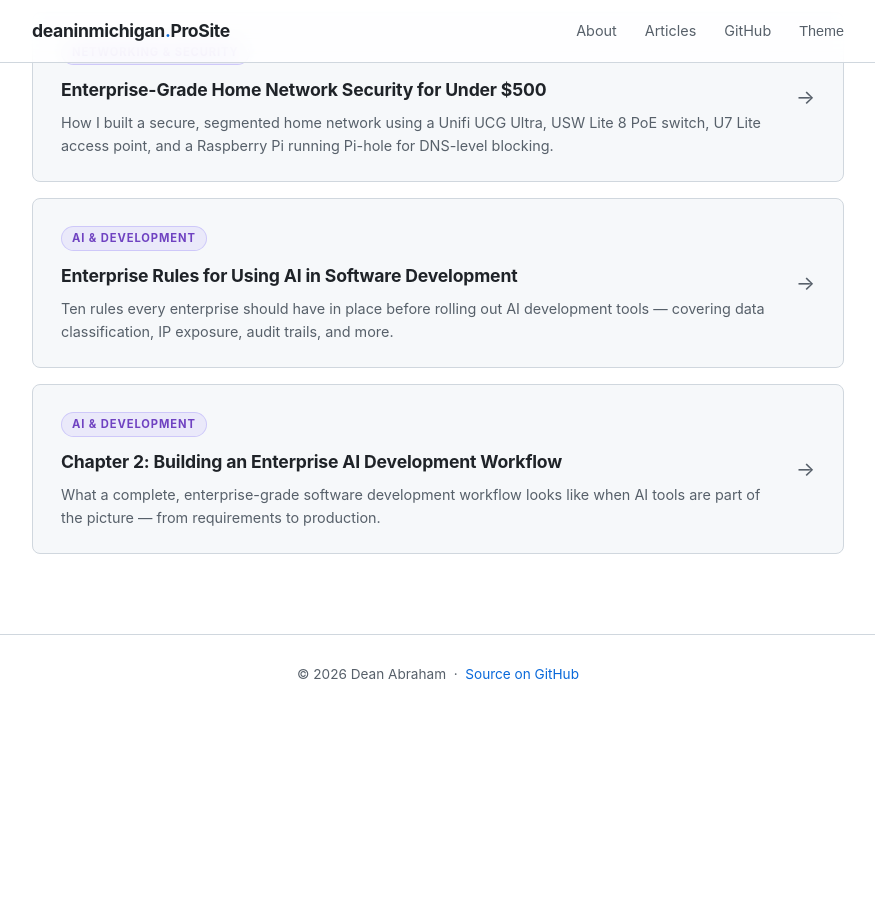
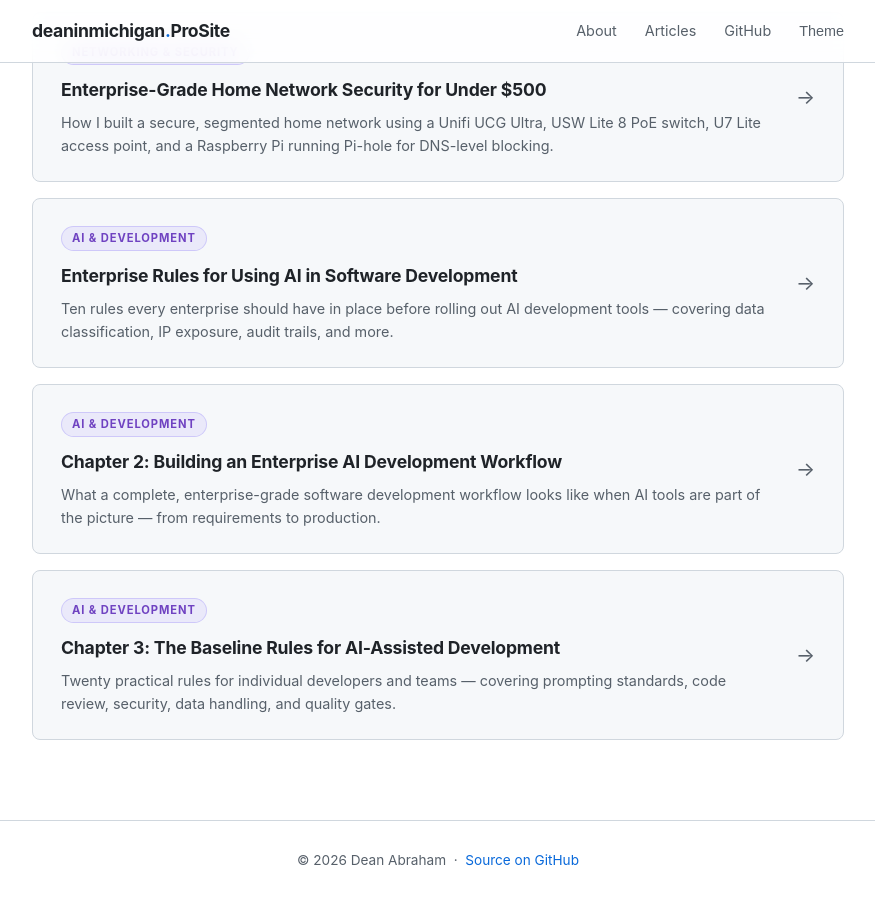
Before and after one commit to DeanInMichigan/ProSite, a Jekyll site: the page built from index.html, in a window 1280 px wide and 900 px high, scrolled down 2021 px. Shown: the whole window, without its empty margins (202-1077 px from the left). Built offline with Jekyll 4.4.1, drawn with Linux system fonts in a browser that asks for light colours; before the commit the page ends 2735 px from its top, so only the background shows below that; some of the changed lines change nothing that is shown.

Commit message:
Chpt 3 added

````diff
--- /dev/null
+++ b/_articles/enterprise-ai-baseline-rules.md
@@ -0,0 +1,263 @@
+---
+title: "Chapter 3: The Baseline Rules for AI-Assisted Development"
+description: "Twenty practical rules for individual developers and teams — covering prompting standards, code review, security, data handling, and quality gates."
+tag: "AI & Development"
+order: 6
+---
+
+# Chapter 3: The Baseline Rules for AI-Assisted Development
+
+In [Chapter 1]({{ '/articles/enterprise-ai-dev-rules/' | relative_url }}), we covered the ten enterprise rules for deploying AI coding tools safely. In [Chapter 2]({{ '/articles/enterprise-ai-dev-workflow/' | relative_url }}), we walked through a complete development workflow that integrates AI at every stage.
+
+Now we get specific.
+
+This is the baseline ruleset — the ground-level rules that individual developers and teams should follow on every project, every day. These aren't policies for the executive deck. These are working rules: practical, numbered, and each one paired with the reason it exists.
+
+Organize them however makes sense for your team. Put them in your developer handbook, your onboarding checklist, your repo's CONTRIBUTING.md. But get them written down, agreed upon, and enforced. Because informal norms don't survive team growth, deadline pressure, or the sheer speed at which AI tools are evolving.
+
+---
+
+## Part 1: Prompting Standards
+
+These rules govern how developers interact with AI tools. Quality in, quality out — but also safety in, safety out.
+
+---
+
+**Rule 1: Always provide context about purpose, not just the task.**
+
+*The rule:* When prompting an AI tool, explain what the code is for, not just what you want it to do. Include the language, framework, relevant libraries, and version constraints.
+
+*Why it matters:* A prompt like "write a login function" will produce something generic, potentially insecure, and almost certainly wrong for your specific stack. A prompt like "write a login action in ASP.NET Core 8 using ASP.NET Core Identity with bcrypt password hashing, returning a signed JWT — the app uses a global exception handler middleware and error responses must follow RFC 7807 problem details" produces something you can actually use. Garbage prompts produce garbage code. Context is not optional.
+
+---
+
+**Rule 2: Never include secrets, credentials, or PII in a prompt.**
+
+*The rule:* Strip all API keys, database passwords, tokens, personally identifiable information, and proprietary data from any code or context you paste into an AI tool. Always. Without exception.
+
+*Why it matters:* Every prompt you send is processed on a remote server. Even in enterprise-tier tools with strong data handling agreements, you are increasing the surface area for potential exposure. Beyond technical risk, this is a compliance issue: depending on your industry, passing PII to a third-party AI service without proper data processing agreements may be a regulatory violation. The rule is simple: if it's sensitive, it doesn't go in the prompt.
+
+---
+
+**Rule 3: Specify security and error handling requirements explicitly.**
+
+*The rule:* Don't assume the AI will include input validation, error handling, or security controls. Ask for them by name.
+
+*Why it matters:* AI tools optimize for code that works in the happy path. They will give you a function that runs — but it may not validate inputs, handle edge cases, or fail gracefully. Unless you ask for it, you probably won't get it. Prompts like *"include input validation and return a 400 with a descriptive error if the input is invalid"* or *"this function handles user-uploaded files — include path traversal protection"* produce significantly safer output.
+
+---
+
+**Rule 4: When asking for refactoring, state the reason.**
+
+*The rule:* When using AI to refactor existing code, specify why — is it for performance, readability, testability, security, or reducing complexity?
+
+*Why it matters:* Refactoring for readability and refactoring for performance are different operations that can produce contradictory results. Without a stated goal, the AI will make judgment calls you didn't ask for. You may end up with technically correct code that doesn't serve the purpose of the change — and a reviewer who can't tell what the refactor was even trying to accomplish.
+
+---
+
+**Rule 5: Treat multi-step prompting as a discipline.**
+
+*The rule:* For complex tasks, break your prompting into stages: design first, then implement, then test. Don't ask for everything in one prompt.
+
+*Why it matters:* One-shot prompts for complex features produce bloated, poorly-structured output that's hard to review and harder to debug. Walking through the problem in stages — *"here's the data model, does this design make sense?"* then *"now implement the persistence layer"* — produces better code and forces the developer to actually think through the problem rather than outsourcing the thinking entirely.
+
+---
+
+## Part 2: Code Acceptance & Review
+
+These rules govern what happens between AI output and a merged commit.
+
+---
+
+**Rule 6: Read every line before you accept it.**
+
+*The rule:* No auto-accepting suggestions without reading them. Every line of AI-generated code that enters your codebase must be understood by the person accepting it.
+
+*Why it matters:* GitHub Copilot's inline suggestions are fast and often feel obviously right. That feeling is a trap. Studies of AI-generated code consistently find security vulnerabilities in a significant percentage of output — vulnerabilities that look fine at a glance. The developer who accepts the suggestion owns the code. Owning code you don't understand is a liability.
+
+---
+
+**Rule 7: If you can't explain it, you can't ship it.**
+
+*The rule:* If a block of AI-generated code does something you can't explain to a colleague, that's a blocker — not a question for later. Stop, understand it, or rewrite it.
+
+*Why it matters:* This rule sounds obvious but is routinely violated under deadline pressure. "The AI seemed confident" is not a code review. The inability to explain code is a signal that you don't understand its failure modes, its edge cases, or what happens when it receives unexpected input. That's exactly the kind of code that creates incidents six months later.
+
+---
+
+**Rule 8: Tag all AI-assisted commits.**
+
+*The rule:* Any commit containing significant AI-generated code should be tagged in the commit message — a simple `[AI-assisted]` prefix is sufficient.
+
+*Why it matters:* This creates an audit trail without adding meaningful overhead. When a bug surfaces or a security issue is discovered, knowing that a specific commit was AI-assisted tells the reviewing team to apply additional scrutiny and helps identify whether similar patterns exist elsewhere in the codebase. Regulators are beginning to ask about AI usage in development pipelines. Getting ahead of the documentation requirement is far easier than reconstructing it after the fact.
+
+---
+
+**Rule 9: AI-generated code gets the same PR process as human-written code.**
+
+*The rule:* No fast-tracking, no self-merging, no "it's just boilerplate." The full pull request process applies to all code, regardless of origin.
+
+*Why it matters:* The temptation to shortcut code review for AI-generated output is real — it feels like it's already been "checked." It hasn't. The PR process exists to catch what individuals miss. AI tools miss plenty. Branch protection rules, required reviewers, and status checks are non-negotiable regardless of who or what wrote the code.
+
+---
+
+**Rule 10: Apply heightened scrutiny to security-sensitive code.**
+
+*The rule:* Authentication, authorization, session management, data access controls, cryptography, and input handling require senior review — always, but especially when AI-generated.
+
+*Why it matters:* These are the areas where subtle mistakes have the highest impact, and they are also the areas where AI tools most frequently produce code that is plausible but wrong. An authentication function that compiles and runs correctly may still have a timing vulnerability. An authorization check may have an edge case that's trivially exploitable. In security-sensitive areas, "looks right" is not the bar. The bar is "I have carefully considered the failure modes."
+
+---
+
+## Part 3: Security & Data Handling
+
+These rules govern how AI tools interact with your data, your infrastructure, and your dependencies.
+
+---
+
+**Rule 11: Classify data before prompting — every time.**
+
+*The rule:* Before pasting any code or data into an AI tool, determine its classification. Public and internal data can generally go to approved cloud-based tools. Sensitive, regulated, or proprietary data requires an on-premise or air-gapped solution.
+
+*Why it matters:* Data classification isn't a one-time exercise. It's a decision made at the moment of every prompt. Developers who don't have clear guidance on what can and can't go into a cloud AI tool will make inconsistent choices — and some of those choices will be wrong in ways that create compliance exposure. Make the classification decision tree simple enough to follow in real time.
+
+---
+
+**Rule 12: Scan every dependency AI suggests before importing it.**
+
+*The rule:* When an AI tool recommends a library or package, verify it independently before adding it to your project. Check for known CVEs, confirm the package is actively maintained, and validate that the name matches the legitimate package.
+
+*Why it matters:* AI tools suggest packages based on training data, not real-time vulnerability databases. They also occasionally suggest packages with names similar to legitimate ones — a pattern attackers exploit deliberately (typosquatting). A single compromised dependency can expose your entire application. Automated dependency scanning in your CI/CD pipeline is essential, but developer-level awareness at the point of import is your first line of defense.
+
+---
+
+**Rule 13: Treat AI-suggested infrastructure as untrusted.**
+
+*The rule:* AI-generated infrastructure code — Terraform, CloudFormation, Kubernetes manifests, Dockerfiles — must be reviewed by someone with infrastructure security expertise before deployment.
+
+*Why it matters:* Infrastructure misconfigurations are one of the leading causes of data breaches. AI tools will produce infrastructure code that works but may include overly permissive IAM roles, open security groups, unencrypted storage, or default credentials. Infrastructure code that passes functional tests can still be a security disaster. This category of AI output requires a reviewer who knows what they're looking for — not just someone who can confirm it runs.
+
+---
+
+**Rule 14: Use only approved tools for the relevant data classification.**
+
+*The rule:* Maintain an approved list of AI tools for each data classification tier. Developers should not choose their own tools ad hoc.
+
+*Why it matters:* Not all enterprise AI tools have equivalent data handling commitments. Some process data offshore. Some retain prompts. Some use inputs for model training by default. Your security and legal teams need to evaluate and approve tools before they touch your data — not after. Shadow AI (unapproved tools used without IT oversight) is growing fast and represents a real compliance and breach risk.
+
+---
+
+## Part 4: Testing & Quality Gates
+
+These rules ensure AI-generated code meets the same quality bar as everything else in your codebase.
+
+---
+
+**Rule 15: Coverage thresholds apply to AI-generated code — no exceptions.**
+
+*The rule:* Your project's minimum test coverage requirements apply to all code, regardless of whether it was written by a human or an AI.
+
+*Why it matters:* Coverage requirements exist because untested code is a liability. That logic doesn't change based on who wrote the code. If anything, AI-generated code benefits more from thorough testing because the developer may have a shallower understanding of its implementation details. Coverage thresholds are not optional and do not have an "AI wrote it" carve-out.
+
+---
+
+**Rule 16: AI should not write the only tests for its own code.**
+
+*The rule:* When AI generates a function, a human should write or meaningfully review the tests for that function. AI-generated tests for AI-generated code require independent human validation of both.
+
+*Why it matters:* An AI tool asked to both implement a feature and test it will tend to produce tests that validate its own assumptions. If the implementation has a logical flaw, the tests may be written in a way that enshrines that flaw rather than catching it. Independent human review — either writing the tests from scratch or critically evaluating AI-generated tests against the actual requirements — breaks this feedback loop.
+
+---
+
+**Rule 17: All CI/CD quality gates are hard gates.**
+
+*The rule:* If the pipeline fails, the merge doesn't happen. No overrides, no "I'll fix it in the next PR," no exceptions for time-sensitive releases.
+
+*Why it matters:* The entire value of automated quality gates is that they are consistent and non-negotiable. A gate that can be overridden under pressure is not a gate — it's a suggestion. This is especially important for AI-assisted code, where the temptation to trust the output and skip the process is highest. Build the culture now: the pipeline is the authority, not the deadline.
+
+---
+
+**Rule 18: SAST runs on every AI-assisted change.**
+
+*The rule:* Static Application Security Testing is mandatory for every pull request that includes AI-generated code. The results must be reviewed, not rubber-stamped.
+
+*Why it matters:* Research consistently shows that AI-generated code introduces security vulnerabilities at a rate that warrants automated scanning on every change. SAST tools like Snyk, Semgrep, or GitHub Advanced Security will catch a significant proportion of these before they ever reach production. The key word is *reviewed* — a SAST scan that produces warnings which are bulk-dismissed provides no protection.
+
+---
+
+**Rule 19: Performance-sensitive code requires profiling, not assumptions.**
+
+*The rule:* When AI generates code for performance-sensitive paths — high-throughput APIs, data processing pipelines, real-time systems — profile it before shipping it. Don't assume it's efficient because it looks clean.
+
+*Why it matters:* AI tools optimize for readable, idiomatic code. They do not optimize for your specific performance requirements, your data volumes, or your infrastructure constraints. Code that looks elegant may have hidden O(n²) behavior, unnecessary database round-trips, or memory patterns that degrade under load. Profiling is not optional for performance-sensitive work.
+
+---
+
+**Rule 20: Document deviations from these rules.**
+
+*The rule:* If a team decides to waive or modify any of these baseline rules for a specific project or context, that decision must be documented — who approved it, why, and what compensating controls are in place.
+
+*Why it matters:* Rules that can be quietly ignored aren't rules. Documentation of deviations creates accountability and a paper trail. It also surfaces patterns: if the same rule is being waived repeatedly, that's a signal the rule needs to be revisited — or the team needs more support in following it. Either way, you can't improve what you can't see.
+
+---
+
+## 💡 Tip: Use a CLAUDE.md File to Encode These Rules Directly
+
+Posting a ruleset in a wiki is a start. But there's a more direct way to enforce it — one that puts the rules into the AI's working context every time a developer opens the project.
+
+If your team uses Claude for development (via Claude Code or similar), a **`CLAUDE.md`** file in the root of your repository acts as persistent instructions that Claude reads at the start of every session. Think of it as a standing brief: before Claude writes a single line, it already knows your team's standards, your forbidden patterns, and your required conventions.
+
+Here's what that looks like in practice. A well-written `CLAUDE.md` might include:
+
+**Project standards Claude should always follow:**
+```
+- Never store secrets or credentials in code. If a secret is needed, reference
+  IConfiguration or environment variables and note it in appsettings.example.json.
+- Always include input validation on public-facing methods. Use FluentValidation
+  or Data Annotations — whichever is already in use in this project.
+- Error responses must follow RFC 7807 problem details format using
+  ASP.NET Core's built-in ProblemDetails.
+- New NuGet packages require a comment in the PR noting why the dependency was added.
+```
+
+**Patterns Claude should flag or avoid:**
+```
+- Flag any use of dynamic SQL string concatenation and explain the SQL injection risk.
+  Always suggest parameterized queries or Entity Framework instead.
+- Do not suggest suppressing Roslyn analyzer warnings (pragma warning disable)
+  inline. If a rule needs revisiting, note it for the team to discuss.
+- Never suggest storing tokens or sensitive session data in plain text,
+  unprotected configuration files, or in-memory caches without expiry.
+- Flag any use of unsafe reflection or dynamic type invocation and explain the risk.
+```
+
+**Project context that improves output quality:**
+```
+- This project uses .NET 8, ASP.NET Core, and SQL Server 2022.
+- Authentication uses ASP.NET Core Identity with JWT bearer tokens.
+  See /src/Identity for existing patterns.
+- Follow the error handling conventions in /src/Middleware/GlobalExceptionHandler.cs.
+- Dependency injection is configured in /src/Extensions/ServiceCollectionExtensions.cs.
+```
+
+The result is that your baseline rules aren't just documented — they're *active*. Claude will follow them, reference them, and flag deviations from them, automatically, on every task in that repository.
+
+This doesn't replace human review. But it does mean the AI is working from your team's playbook, not its own defaults — and that's a meaningful difference in the quality and consistency of what it produces.
+
+For teams rolling out AI coding tools, building a `CLAUDE.md` template as part of your standard repo scaffold is one of the highest-leverage things you can do. Write it once, update it as your standards evolve, and every new project starts with the guardrails already in place.
+
+---
+
+## Making This Stick
+
+A ruleset is only as good as the culture that enforces it. Post this where your developers work — in your README, your developer portal, your onboarding docs. Review it quarterly as the tools evolve. And when someone breaks a rule, treat it as a process problem first: is the rule clear? Is it easy to follow? Is the tooling in place to support it?
+
+The goal isn't compliance for its own sake. The goal is building software that's secure, reliable, and maintainable — with AI as a genuine accelerator, not a liability waiting to surface.
+
+---
+
+*Previously: [Chapter 2: Building an Enterprise AI Development Workflow]({{ '/articles/enterprise-ai-dev-workflow/' | relative_url }})*
+
+*Next up in this series: how to measure whether your AI-assisted development program is actually working — the metrics that matter and the ones that mislead.*
+
+*Which of these rules does your team already follow? Which ones would push back on? I read every comment.*
--- a/_articles/enterprise-ai-dev-workflow.md
+++ b/_articles/enterprise-ai-dev-workflow.md
@@ -124,7 +124,7 @@ This isn't about making developers slower or less trusted. It's about building t
 
 The teams that will win with AI aren't the ones who give their developers access to the best tools. They're the ones who build workflows that make those tools safe to use at scale — where quality, security, and accountability are baked in, not bolted on.
 
-Chapter 3 coming soon: how to measure whether your AI-assisted development is actually working — and what the metrics should look like.
+[Chapter 3: The Baseline Rules for AI-Assisted Development]({{ '/articles/enterprise-ai-baseline-rules/' | relative_url }}) — twenty practical rules for developers and teams, covering prompting, code review, security, and quality gates.
 
 ---
 
````
